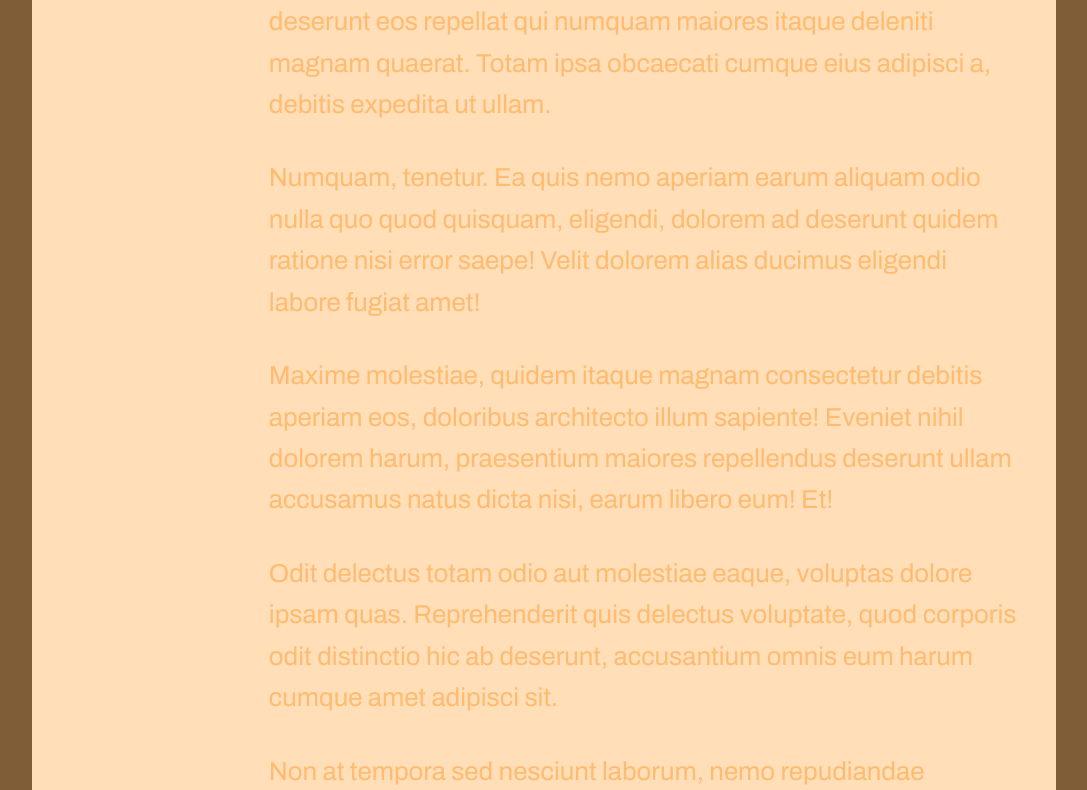
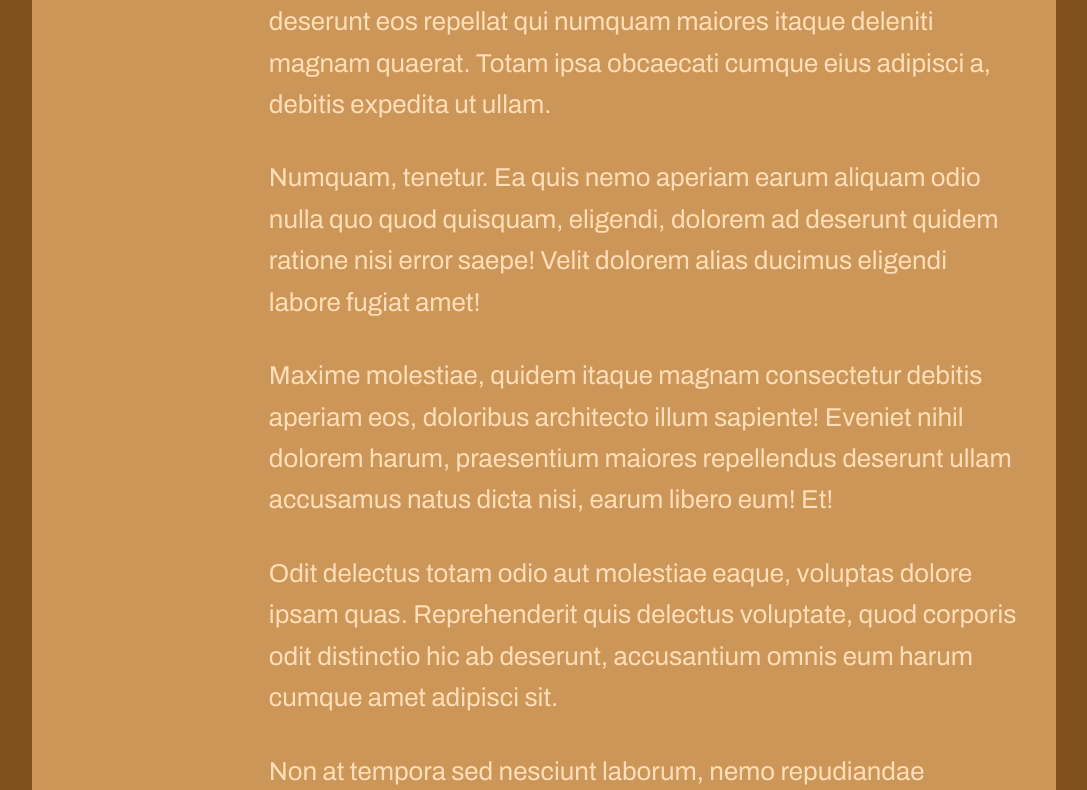
Before and after one commit to kini0004/Midterm_Project, a plain HTML site: page index.html in a window 1280 px wide. Shown: the part 560-1350 px from the top of the page, without its empty margins (96-1183 px from the left). Drawn offline with Linux system fonts and the light colour scheme.

Commit message:
COLOURS 2

```diff
--- a/menu.css
+++ b/menu.css
@@ -16,7 +16,7 @@ html{
     font-family: Archivo, helvetica, arial, sans-serif;
 }
 html, body{
-    background-color: #7F5E37;
+    background-color: #7F511C;
 }
 h1{
     font-size: 6.854rem;
@@ -43,12 +43,12 @@ p{
     max-width: 1400px;
     width: 80%;
     margin: 0 auto;
-    background-color: #FFDEB8;
-    color: #FFBB6F;
+    background-color: #CC9658;
+    color: #FFDEB8;
 }
 header{
     border-bottom: 0.8rem solid khaki;
-    background-color: #7F511C;
+    background-color: #7F5E37;
     color: #CC9658;
 }
 .menu-h{
```
